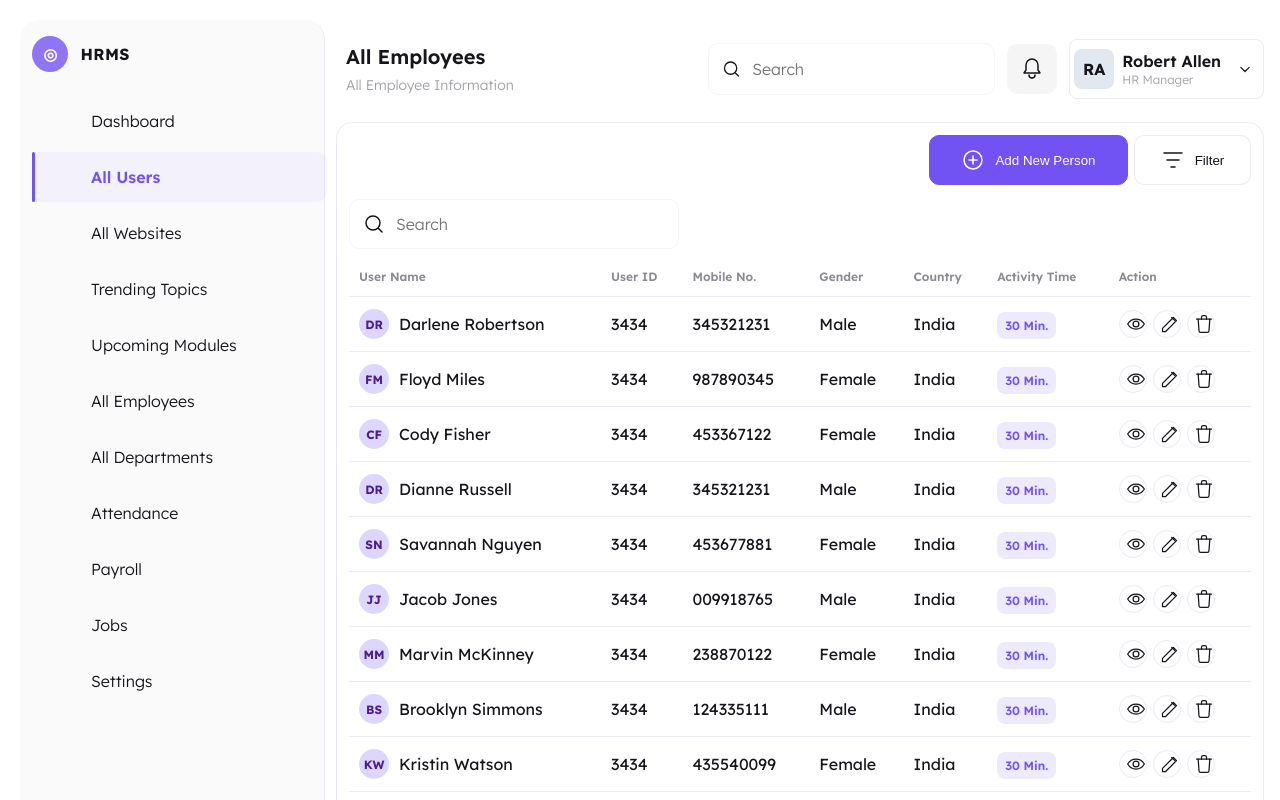
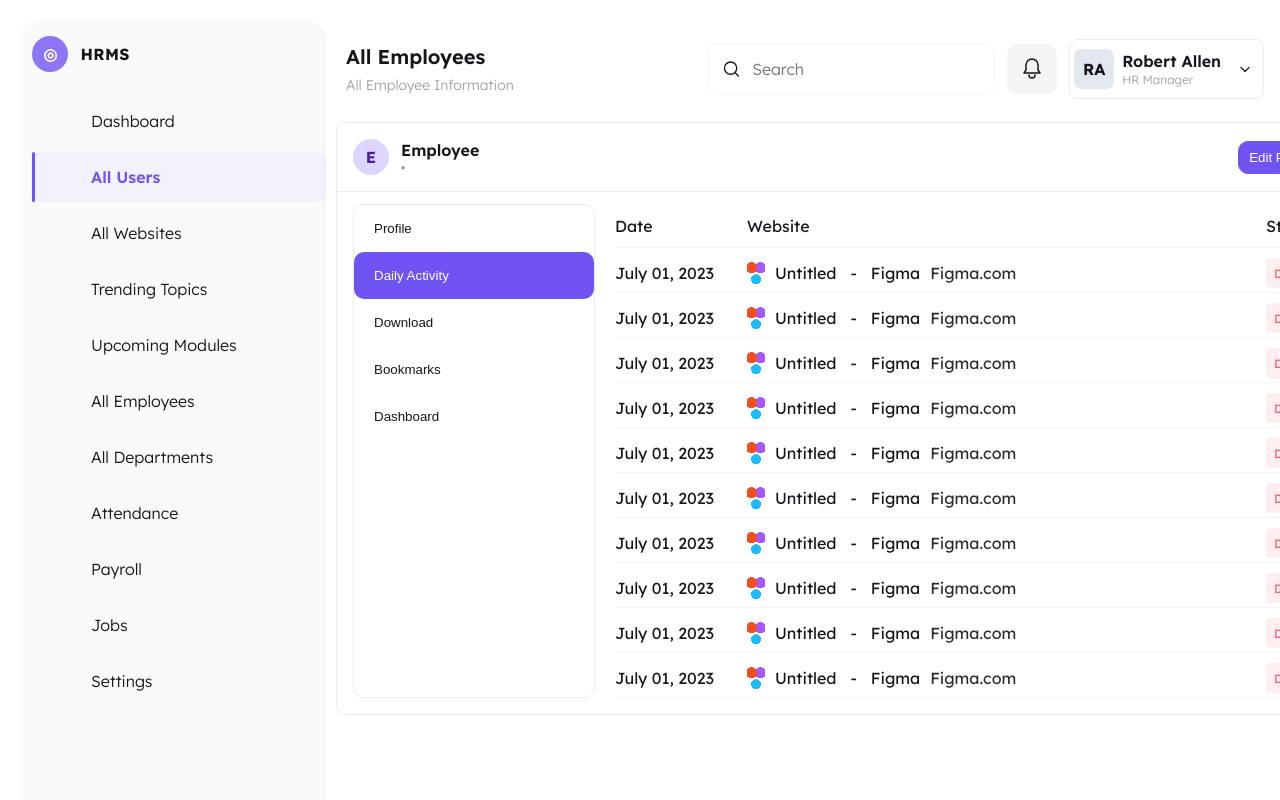
Before and after one commit to saivamshi4121/hrms-frontend, a React (Create React App) app: page /users/1 in a window 1280 px wide. Shown: the top 800 px of the page. Built offline with nearby package versions, Linux system fonts and the light colour scheme.

Commit message:
add new feature called daily activity , this works when we press the Eye button

```diff
--- a/package.json
+++ b/package.json
@@ -10,6 +10,7 @@
     "@testing-library/user-event": "^13.5.0",
     "react": "^19.1.1",
     "react-dom": "^19.1.1",
+    "react-router-dom": "^6.30.1",
     "react-scripts": "5.0.1",
     "tailwindcss": "^4.1.11",
     "web-vitals": "^2.1.4"
--- a/src/App.js
+++ b/src/App.js
@@ -1,8 +1,17 @@
 import React from 'react';
-import Dashboard from './pages/Dashboard';
+import { BrowserRouter, Routes, Route } from 'react-router-dom';
+import AllUsersPage from './pages/AllUsersPage';
+import EmployeeDetailsPage from './pages/EmployeeDetailsPage';
 
 function App() {
-  return <Dashboard />;
+  return (
+    <BrowserRouter>
+      <Routes>
+        <Route path="/" element={<AllUsersPage />} />
+        <Route path="/users/:userId" element={<EmployeeDetailsPage />} />
+      </Routes>
+    </BrowserRouter>
+  );
 }
 
 export default App;
--- /dev/null
+++ b/src/components/EmployeeDetailsPanel.jsx
@@ -0,0 +1,91 @@
+import React from 'react';
+
+function getInitials(fullName) {
+  const parts = String(fullName).trim().split(/\s+/);
+  const initials = parts.slice(0, 2).map(part => part[0]?.toUpperCase() || '').join('');
+  return initials || 'U';
+}
+
+const dailyActivity = new Array(10).fill(null).map((_, i) => ({
+  id: i + 1,
+  date: 'July 01, 2023',
+  title: 'Untitled',
+  app: 'Figma',
+  domain: 'Figma.com',
+  status: 'Delete',
+}));
+
+function EmployeeDetailsPanel({ open, user, onClose }) {
+  if (!open || !user) return null;
+
+  return (
+    <div className="details-inline">
+      <div className="details-panel">
+        <div className="panel-header">
+          <div className="user-hero">
+            <div className="avatar">{getInitials(user.name)}</div>
+            <div className="details">
+              <div className="name">{user.name}</div>
+              <div className="role">{user.gender} • {user.country}</div>
+            </div>
+          </div>
+          <div className="panel-actions">
+            <button type="button" className="btn btn-primary">Edit Profile</button>
+            <button type="button" className="panel-close" aria-label="Close" onClick={onClose}>×</button>
+          </div>
+        </div>
+
+        <div className="panel-body">
+          <div className="details-grid">
+            <aside className="side-card">
+              <button type="button" className="side-item">
+                <span>Profile</span>
+              </button>
+              <button type="button" className="side-item active">
+                <span>Daily Activity</span>
+              </button>
+              <button type="button" className="side-item">
+                <span>Download</span>
+              </button>
+              <button type="button" className="side-item">
+                <span>Bookmarks</span>
+              </button>
+              <button type="button" className="side-item">
+                <span>Dashboard</span>
+              </button>
+            </aside>
+
+            <section className="activity-card">
+              <div className="activity-header-row">
+                <div className="ah-col muted">Date</div>
+                <div className="ah-col muted">Website</div>
+                <div className="ah-col muted">Status</div>
+              </div>
+              <div className="activity-rows">
+                {dailyActivity.map((row) => (
+                  <div className="activity-row" key={row.id}>
+                    <div className="ar-col date">{row.date}</div>
+                    <div className="ar-col website">
+                      <div className="site-cell">
+                        <span className="site-icon" aria-hidden="true" />
+                        <span className="site-title">{row.title}</span>
+                        <span className="dash">-</span>
+                        <span className="site-app">{row.app}</span>
+                        <span className="site-domain">{row.domain}</span>
+                      </div>
+                    </div>
+                    <div className="ar-col status">
+                      <span className="status-tag danger">{row.status}</span>
+                    </div>
+                  </div>
+                ))}
+              </div>
+            </section>
+          </div>
+        </div>
+      </div>
+    </div>
+  );
+}
+
+export default EmployeeDetailsPanel;
--- a/src/components/UsersTable.jsx
+++ b/src/components/UsersTable.jsx
@@ -6,7 +6,7 @@ function getInitials(fullName) {
   return initials || 'U';
 }
 
-const mockUsers = [
+export const mockUsers = [
   { name: 'Darlene Robertson', id: '3434', mobile: '345321231', gender: 'Male', country: 'India' },
   { name: 'Floyd Miles', id: '3434', mobile: '987890345', gender: 'Female', country: 'India' },
   { name: 'Cody Fisher', id: '3434', mobile: '453367122', gender: 'Female', country: 'India' },
@@ -19,7 +19,9 @@ const mockUsers = [
   { name: 'Devon Lane', id: '3434', mobile: '091233412', gender: 'Male', country: 'India' },
 ];
 
-function UsersTable() {
+function UsersTable({ users, onView }) {
+  const data = users && Array.isArray(users) ? users : mockUsers;
+  const handleView = typeof onView === 'function' ? onView : () => {};
   return (
     <div className="table-wrapper">
       <div className="table-toolbar">
@@ -44,7 +46,7 @@ function UsersTable() {
           </tr>
         </thead>
         <tbody>
-          {mockUsers.map((user) => (
+          {data.map((user) => (
             <tr key={user.name}>
               <td>
                 <div className="user-cell">
@@ -59,7 +61,7 @@ function UsersTable() {
               <td><span className="badge">30 Min.</span></td>
               <td>
                 <div className="row-actions">
-                  <button type="button" className="icon-btn" title="View" aria-label="View profile">
+                  <button type="button" className="icon-btn" title="View" aria-label="View profile" onClick={() => handleView(user)}>
                     <svg width="24" height="24" viewBox="0 0 24 24" fill="none" xmlns="http://www.w3.org/2000/svg">
                       <path d="M2 12s3.5-6 10-6 10 6 10 6-3.5 6-10 6-10-6-10-6Z" stroke="#16151C" strokeWidth="1.5" strokeLinecap="round" strokeLinejoin="round"/>
                       <circle cx="12" cy="12" r="3.5" stroke="#16151C" strokeWidth="1.5"/>
--- /dev/null
+++ b/src/pages/AllUsersPage.jsx
@@ -0,0 +1,62 @@
+import React, { useState } from 'react';
+import Sidebar from '../components/Sidebar';
+import Topbar from '../components/Topbar';
+import UsersTable, { mockUsers } from '../components/UsersTable';
+import { useNavigate } from 'react-router-dom';
+import EmployeeDetailsPanel from '../components/EmployeeDetailsPanel';
+import '../styles/dashboard.css';
+
+function AllUsersPage() {
+  const [selectedUser, setSelectedUser] = useState(null);
+  const [panelOpen, setPanelOpen] = useState(false);
+  const navigate = useNavigate();
+
+  const handleView = (user) => {
+    // keep old inline behavior as fallback, but navigate to full page as requested
+    setSelectedUser(user);
+    setPanelOpen(true);
+    navigate(`/users/${encodeURIComponent(user.id)}`, { state: { user } });
+  };
+
+  const handleClose = () => {
+    setPanelOpen(false);
+    setSelectedUser(null);
+  };
+
+  return (
+    <div className="app-shell">
+      <Sidebar />
+      <main className="main-content">
+        <Topbar />
+        <section className="card">
+          <div className="card-header">
+            <div className="actions actions-right">
+              <button type="button" className="btn btn-primary add-person">
+                <svg width="24" height="24" viewBox="0 0 24 24" fill="none" xmlns="http://www.w3.org/2000/svg">
+                  <circle cx="12" cy="12" r="9" stroke="#FFFFFF" strokeWidth="1.5"/>
+                  <path d="M12 8v8M8 12h8" stroke="#FFFFFF" strokeWidth="1.5" strokeLinecap="round"/>
+                </svg>
+                <span>Add New Person</span>
+              </button>
+              <button type="button" className="btn filter-btn" aria-label="Open filters">
+                <svg width="24" height="24" viewBox="0 0 24 24" fill="none" xmlns="http://www.w3.org/2000/svg">
+                  <path d="M3 5h18M6 12h12M10 19h4" stroke="#16151C" strokeWidth="1.5" strokeLinecap="round"/>
+                </svg>
+                <span>Filter</span>
+              </button>
+            </div>
+          </div>
+          <UsersTable users={mockUsers} onView={handleView} />
+        </section>
+        {/* The details now open in a new route; leaving this mount for graceful fallback */}
+        {false && panelOpen && (
+          <section className="card" style={{ background: 'transparent', border: 'none', padding: 0 }}>
+            <EmployeeDetailsPanel open={panelOpen} user={selectedUser} onClose={handleClose} />
+          </section>
+        )}
+      </main>
+    </div>
+  );
+}
+
+export default AllUsersPage;
--- /dev/null
+++ b/src/pages/EmployeeDetailsPage.jsx
@@ -0,0 +1,29 @@
+import React from 'react';
+import { useLocation, useNavigate, useParams } from 'react-router-dom';
+import Sidebar from '../components/Sidebar';
+import Topbar from '../components/Topbar';
+import EmployeeDetailsPanel from '../components/EmployeeDetailsPanel';
+import '../styles/dashboard.css';
+
+function EmployeeDetailsPage() {
+  const navigate = useNavigate();
+  const { state } = useLocation();
+  const { userId } = useParams();
+  const user = state?.user || null;
+
+  const handleClose = () => navigate('/');
+
+  return (
+    <div className="app-shell">
+      <Sidebar />
+      <main className="main-content">
+        <Topbar />
+        <section className="card" style={{ background: 'transparent', border: 'none', padding: 0 }}>
+          <EmployeeDetailsPanel open={true} user={user || { id: userId, name: 'Employee', gender: '', country: '' }} onClose={handleClose} />
+        </section>
+      </main>
+    </div>
+  );
+}
+
+export default EmployeeDetailsPage;
--- a/src/styles/dashboard.css
+++ b/src/styles/dashboard.css
@@ -124,3 +124,32 @@ table.table tbody td { padding: 12px 10px; border-bottom: 1px solid var(--border
 .page-numbers { display: flex; align-items: center; gap: 5px; height: 36px; }
 .page-btn { box-sizing: border-box; height: 36px; min-width: 32px; padding: 5px 10px; border-radius: 50px; background: #FFFFFF; border: 1px solid transparent; color: var(--text); font-family: 'Lexend'; font-size: 14px; }
 .page-btn.current { border: 1px solid var(--primary); color: var(--primary); font-weight: 600; border-radius: 8px; min-width: 35px; }
+
+/* Details Panel */
+.details-inline { display: block; }
+.details-panel { width: 1040px; background: var(--card); border: 1px solid var(--border); border-radius: 10px; overflow: hidden; margin-top: 8px; }
+.panel-header { display: flex; align-items: center; justify-content: space-between; padding: 16px; border-bottom: 1px solid var(--border); }
+.user-hero { display: flex; align-items: center; gap: 12px; }
+.panel-actions { display: flex; align-items: center; gap: 8px; }
+.panel-close { border: none; background: transparent; font-size: 28px; line-height: 1; cursor: pointer; color: var(--muted); }
+.panel-body { padding: 12px 16px 16px; }
+/* Daily Activity layout */
+.details-grid { display: grid; grid-template-columns: 242px 1fr; gap: 20px; }
+.side-card { box-sizing: border-box; border: 1px solid rgba(162,161,168,0.2); border-radius: 10px; padding: 0; display: flex; flex-direction: column; }
+.side-item { display: flex; align-items: center; gap: 10px; padding: 16px 20px; background: transparent; border: none; text-align: left; cursor: pointer; border-radius: 10px; color: var(--text); }
+.side-item.active { background: var(--primary); color: #fff; }
+
+.activity-card { display: flex; flex-direction: column; gap: 0; }
+.activity-header-row { box-sizing: border-box; display: grid; grid-template-columns: 132px 1fr 95px; padding: 0; height: 44px; border-bottom: 1px solid rgba(162,161,168,0.1); }
+.activity-header-row .ah-col { display: flex; align-items: center; padding: 10px 10px 10px 0; }
+.activity-rows { max-height: 520px; overflow: auto; }
+.activity-row { display: grid; grid-template-columns: 132px 1fr 95px; height: 44px; border-bottom: 1px solid rgba(162,161,168,0.1); }
+.activity-row .ar-col { display: flex; align-items: center; padding: 10px 10px 10px 0; }
+.site-cell { display: flex; align-items: center; gap: 10px; }
+.site-icon { width: 18px; height: 23px; background: radial-gradient(circle at 25% 25%, #f24e1e 25%, transparent 26%), radial-gradient(circle at 75% 25%, #a259ff 25%, transparent 26%), radial-gradient(circle at 50% 75%, #1abcfe 25%, transparent 26%); border-radius: 4px; }
+.site-title { font-weight: 500; }
+.dash { margin: 0 4px; font-weight: 500; }
+.site-app { font-weight: 500; }
+.site-domain { color: var(--text); opacity: .9; }
+.status-tag { display: inline-flex; align-items: center; justify-content: center; padding: 3px 8px; border-radius: 4px; font-size: 12px; height: 24px; }
+.status-tag.danger { background: rgba(244,91,105,0.1); color: #F45B69; }
```
Also changed, not shown: 1 other file (tests, documents, lock files or other folders).
